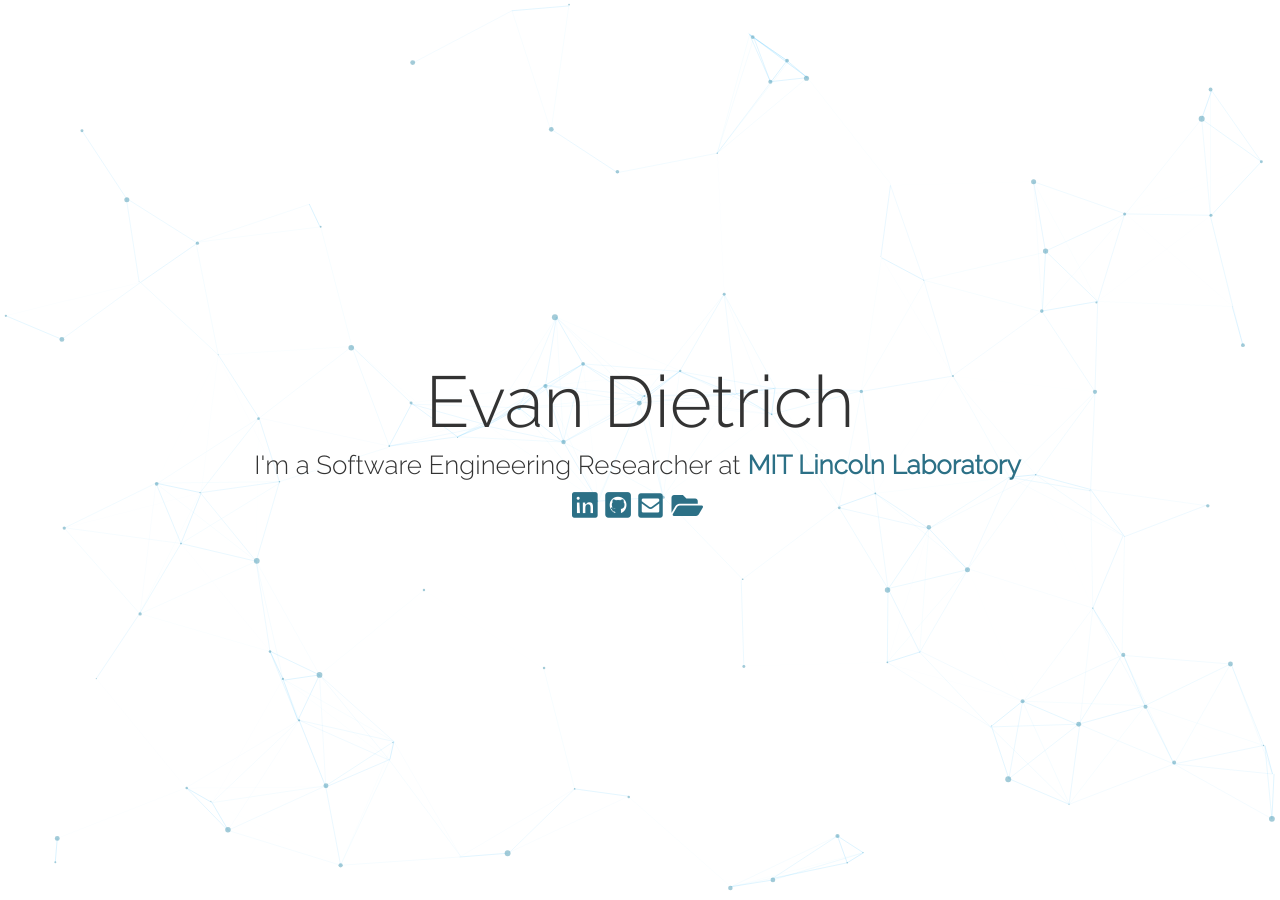
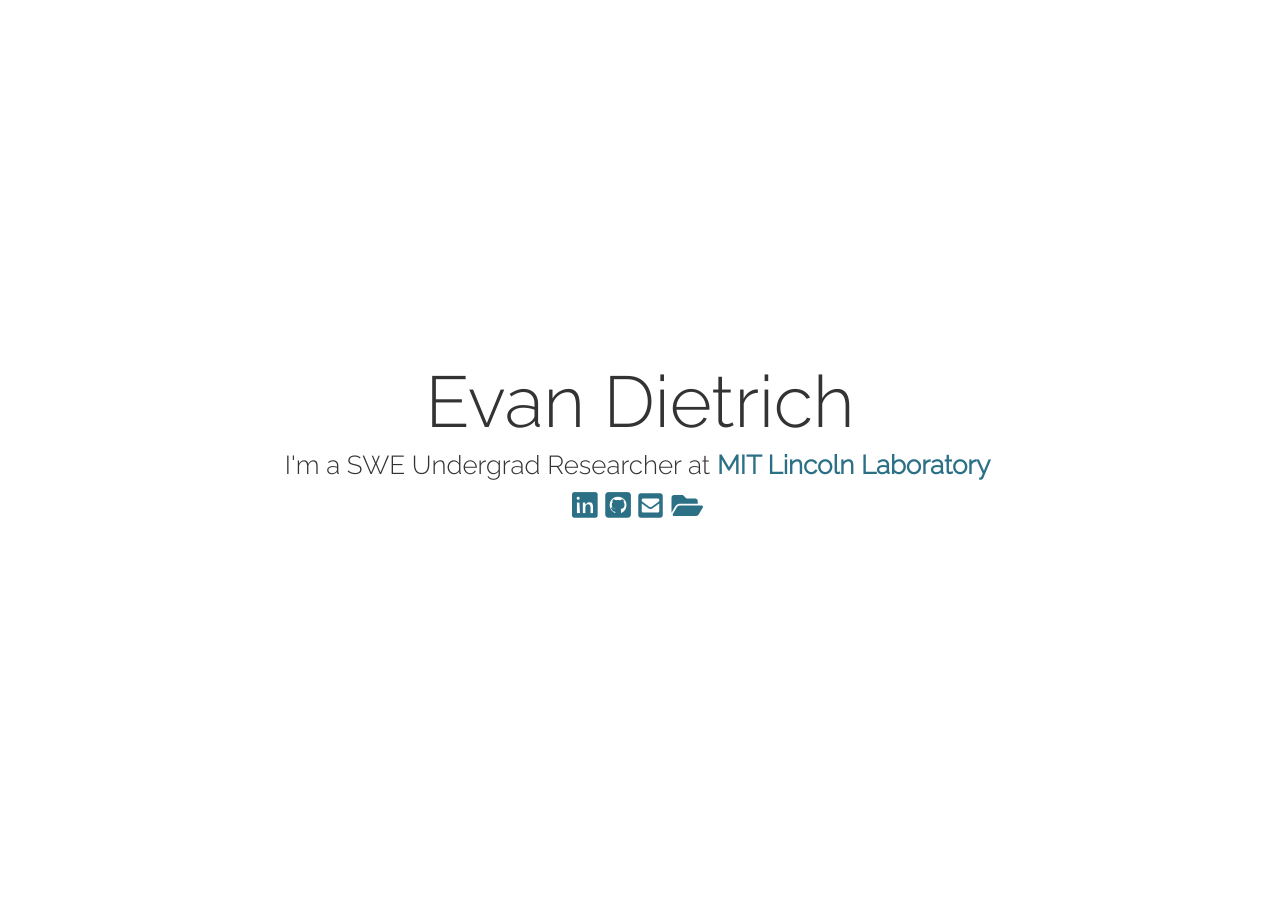
Before and after one commit to EvanDietrich/EvanDietrich.github.io, a Jekyll site: the page index.html, which Jekyll copies as it is, in a window 1280 px wide. Built offline with Jekyll 4.4.1, drawn with Linux system fonts in a browser that asks for light colours; nearby versions of some CDN libraries.

Commit message:
Update index.html

```diff
--- a/index.html
+++ b/index.html
@@ -8,7 +18,7 @@
   <script src="https://ajax.googleapis.com/ajax/libs/jquery/3.1.1/jquery.min.js"></script>
   <!-- Latest compiled and minified CSS -->
   <link rel="stylesheet" href="https://maxcdn.bootstrapcdn.com/bootstrap/3.3.7/css/bootstrap.min.css">
-  <link rel="icon" href="./chevron-right-filled.png">
+  <link rel="icon" type="image/png" href="../images/webimage.png">
 
   <!-- jQuery library -->
   <script src="https://ajax.googleapis.com/ajax/libs/jquery/3.2.1/jquery.min.js"></script>
@@ -23,7 +33,7 @@
 <div id="particles-js">
   <div id="text">
   <div id="title">Evan Dietrich</div>
-  <div id="description">I'm a Software Engineering Researcher at <a id='tufts' title="Amazon" href="https://amazon.com">MIT Lincoln Laboratory</a><br></div>
+  <div id="description">I'm a SWE Undergrad Researcher at <a id='mitll' title="MIT Lincoln Laboratory" href="https://www.ll.mit.edu">MIT Lincoln Laboratory</a><br></div>
   <div id="links">
         <a href="https://linkedin.com/in/evandietrich" title="LinkedIn"><i class="fab fa-linkedin fa-2x"></i></a>
         <a href="https://github.com/EvanDietrich" title="GitHub"><i class="fab fa-github-square fa-2x"></i></a>
```
Also changed, not shown: other parts of index.html (+10 -0 lines).
